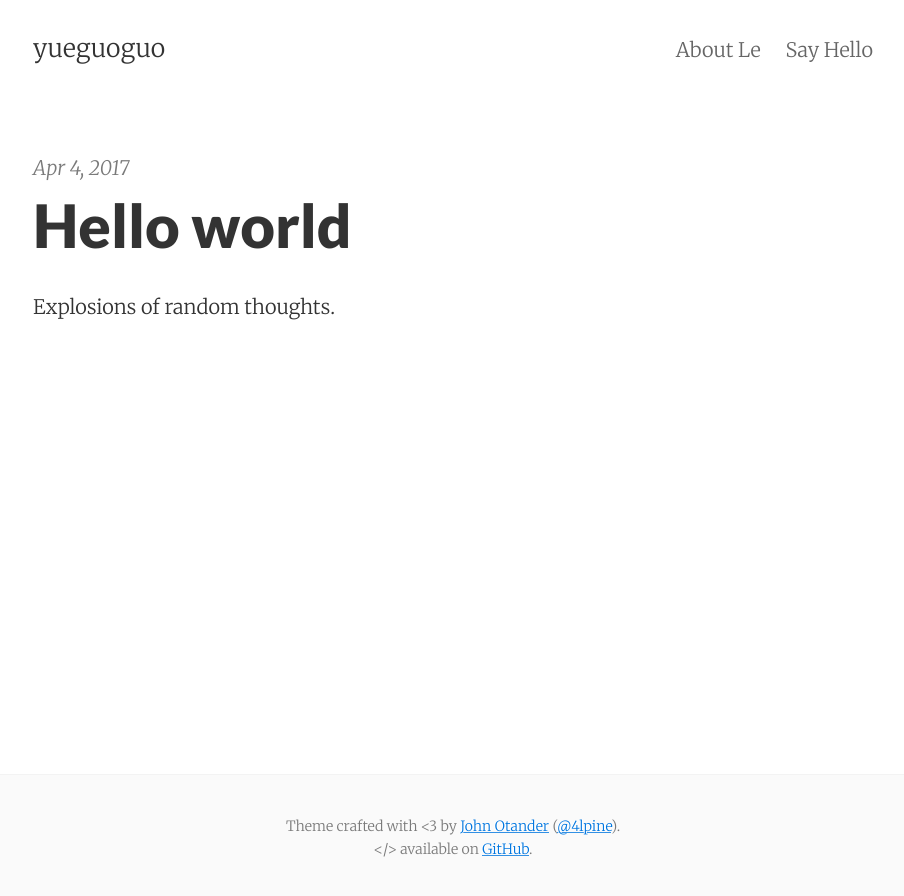
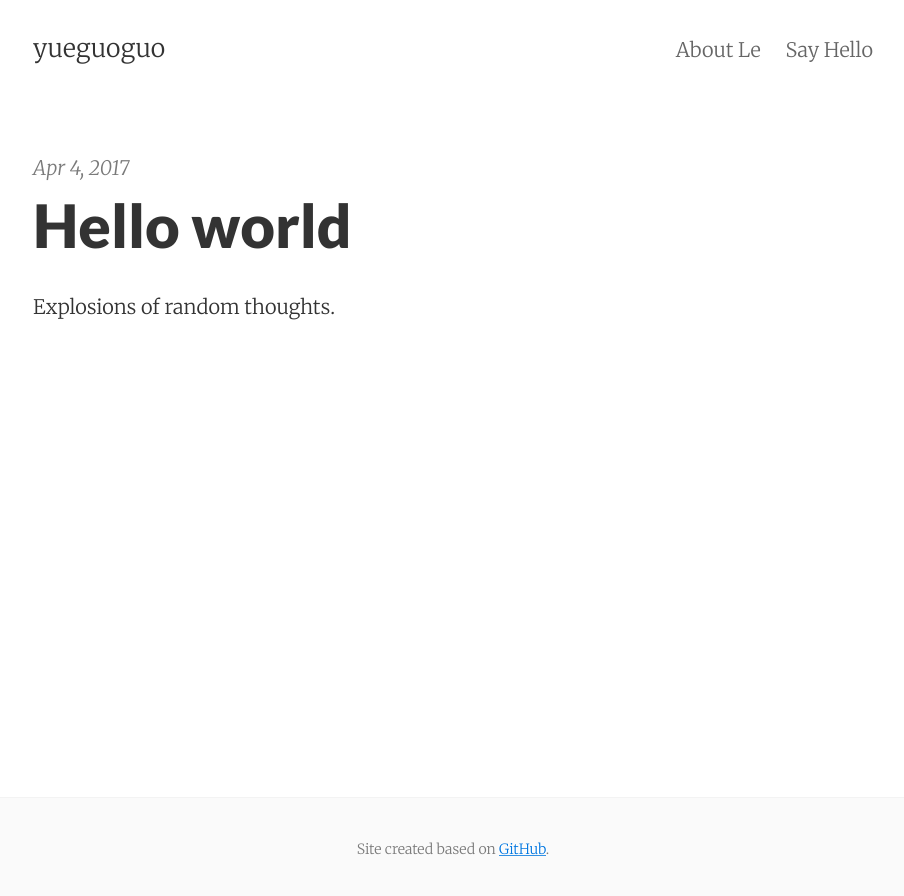
Before and after one commit to yueguoguo/yueguoguo.github.io, a Jekyll site: the page built from index.html, in a window 1280 px wide. Shown: the top 896 px of the page, without its empty margins (187-1091 px from the left). Built offline with Jekyll 4.4.1, drawn with Linux system fonts in a browser that asks for light colours; the list of posts is cut into pages by our own code.

Commit message:
Update footer.html

```diff
--- a/_includes/footer.html
+++ b/_includes/footer.html
@@ -1,8 +1,7 @@
 <footer class="center">
   <div class="measure">
     <small>
-      Theme crafted with &lt;3 by <a href="http://johnotander.com">John Otander</a> (<a href="https://twitter.com/4lpine">@4lpine</a>).<br>
-      &lt;/&gt; available on <a href="https://github.com/johnotander/pixyll">GitHub</a>.
+      Site created based on <a href="https://github.com/johnotander/pixyll">GitHub</a>.
     </small>
   </div>
 </footer>
```
